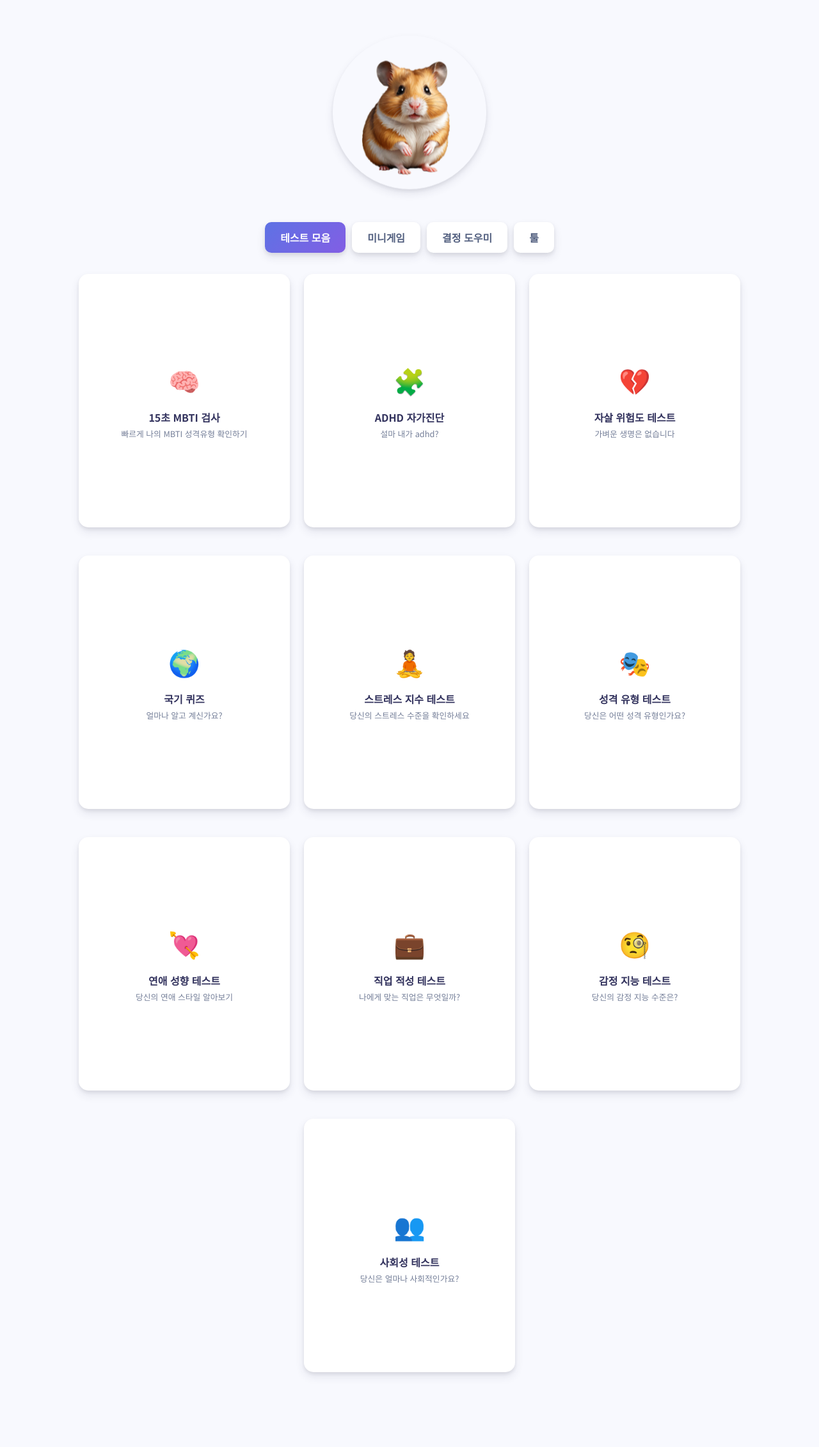
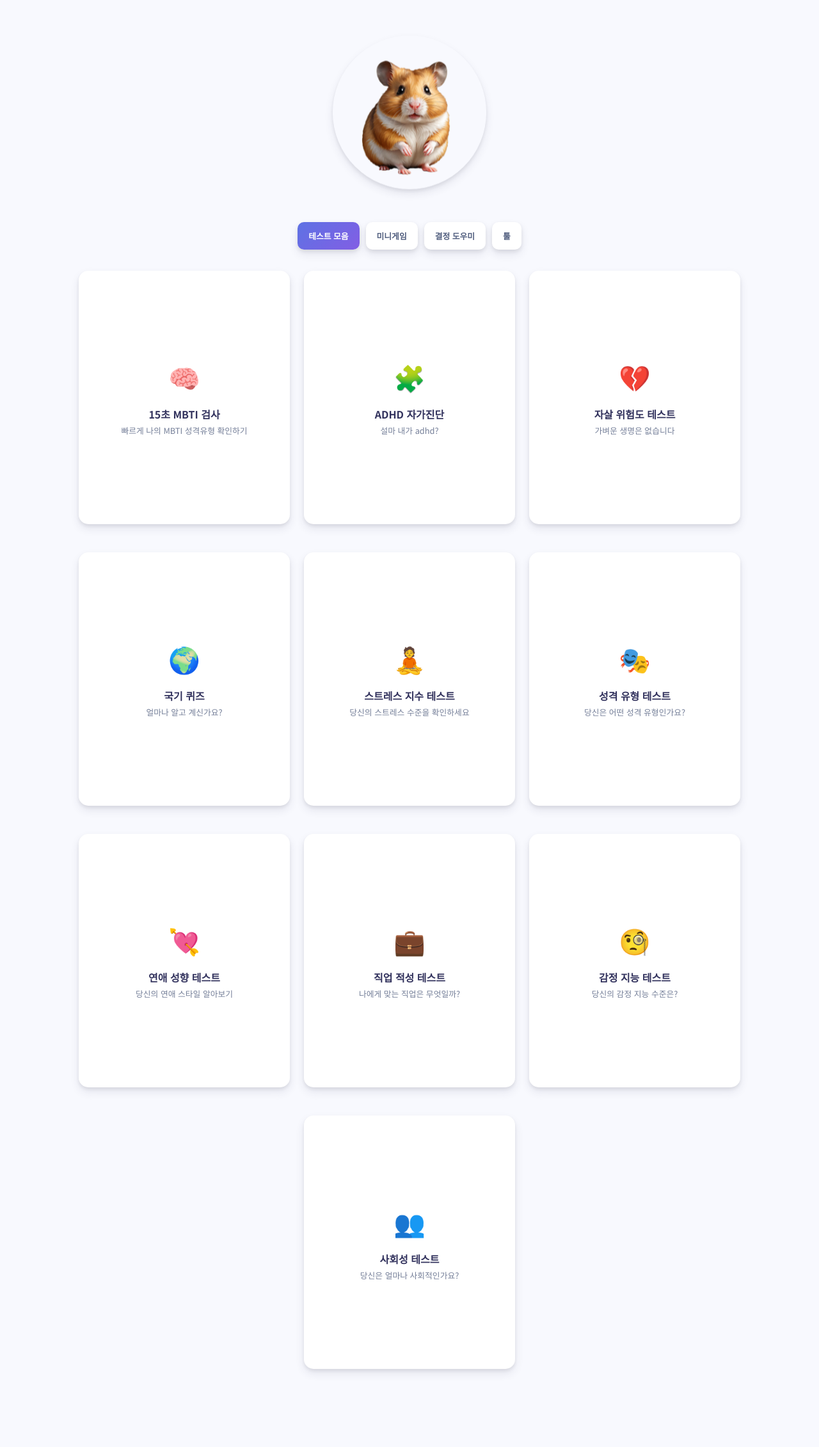
Before and after one commit to ramiteacher/ramiteacher.github.io, a Jekyll site: the page index.html, which Jekyll copies as it is, in a window 1280 px wide. Shown: the whole page at 64% size. Built offline with Jekyll 4.4.1, drawn with Linux system fonts in a browser that asks for light colours.

```diff
--- a/index.html
+++ b/index.html
@@ -299,12 +299,12 @@
     .tab-navigation {
       display: flex;
       justify-content: center;
-      margin-bottom: 30px;
+      margin-bottom: 25px;
       gap: 10px;
     }
 
     .tab-button {
-      padding: 12px 24px;
+      padding: 12px 17px;
       background: var(--white);
       border: none;
       display: inline-block;
@@ -312,9 +312,9 @@
       color: var(--text-color);
       white-space: nowrap; /* 줄바꿈 방지 */
       font-weight: 600;
-      text-align: center;
+      text-align: left; /* 텍스트를 왼쪽 정렬 */
       overflow: hidden; /* 넘치는 건 숨김 */
-      font-size: 1rem;
+      font-size: 0.8rem;
       max-width: 100%; /* 부모에 맞추기 */
       cursor: pointer;
       box-sizing: border-box;
```
